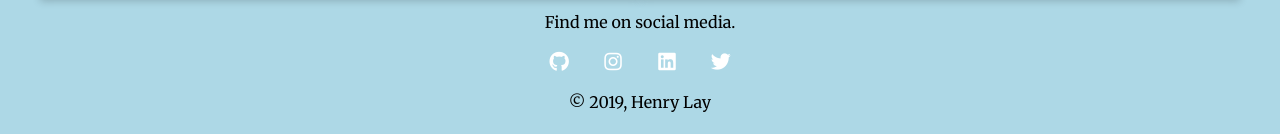
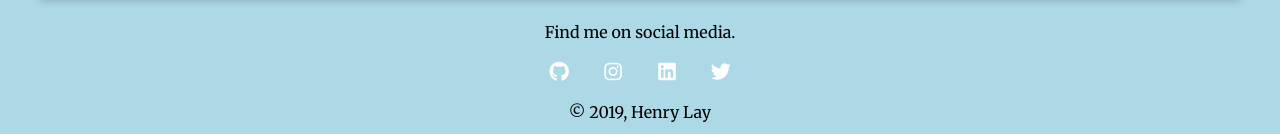
Before and after one commit to henry88lay/personal-blog-website, a plain HTML site: page index.html in a window 1280 px wide. Shown: the part 757-891 px from the top of the page. Drawn offline with Linux system fonts and the light colour scheme.

Commit message:
added details to footer and background color

```diff
--- a/css/styles.css
+++ b/css/styles.css
@@ -15,6 +15,7 @@ header {
 .gradient {
     background-image:
       radial-gradient(
+          circle at top right,
         yellow,
         #f06d06
       );
@@ -55,6 +56,9 @@ body {
 }
 footer {
     text-align: center;
+    padding-top: 10px;
+    padding-bottom: 0px;
+    bottom: 0;
     background-color: lightblue;
 }
 
```
